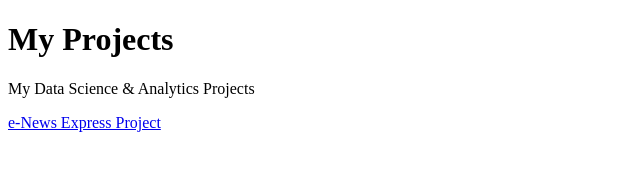
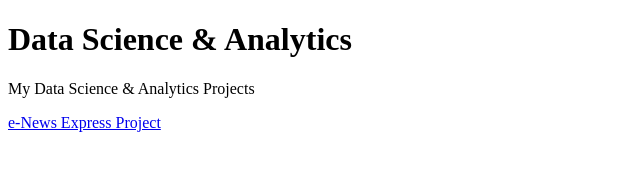
Before and after one commit to jmanchella/Data-Science-Analytics, a plain HTML site: page index.html in a window 1280 px wide. Shown: the whole page, without its empty margins (0-640 px from the left). Drawn offline with Linux system fonts and the light colour scheme.

Commit message:
Update index.html

```diff
--- a/index.html
+++ b/index.html
@@ -5,7 +5,7 @@
       <title> Data Science & Analytics </title>
    </head>
    <body>
-      <h1> My Projects</h1>
+      <h1> Data Science & Analytics </h1>
       <p> My Data Science & Analytics Projects </p>
       <a href="ENewsExpress_Project.html"> e-News Express Project</a>
    </body>
```
